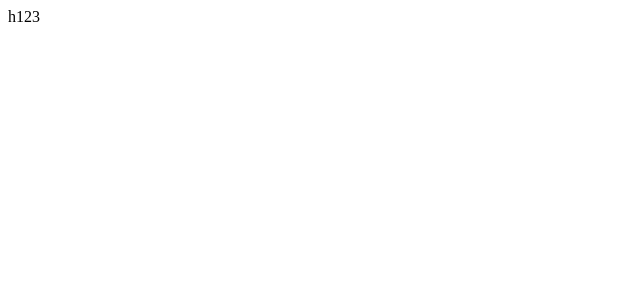
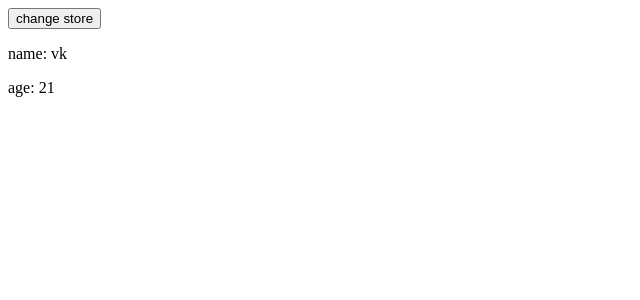
Before and after one commit to vkboo/vk-codes, a React (Create React App) app in the folder react-context-hooks/: page / in a window 1280 px wide. Shown: the top 300 px of the page, without its empty margins (0-640 px from the left). Built offline with nearby package versions, Linux system fonts and the light colour scheme.

Commit message:
feat: context+hooks 能够读取

```diff
--- a/react-context-hooks/src/App.js
+++ b/react-context-hooks/src/App.js
@@ -1,8 +1,13 @@
+
+import { DataProvider } from './store';
+import FComponent from './components/FComponent.jsx';
 function App() {
   return (
-    <div className="App">
-      h123
-    </div>
+    <DataProvider>
+      <div className="App">
+        <FComponent/>
+      </div>
+    </DataProvider>
   );
 }
 
--- /dev/null
+++ b/react-context-hooks/src/components/FComponent.jsx
@@ -0,0 +1,12 @@
+import useStore from '../store/useStore';
+export default function FComponent () {
+    const [values, setValues] = useStore();
+    const onChange = () => {
+        setValues({name: 'adf'})
+    }
+    return <>
+        <button onClick={onChange}>change store</button>
+        <p>name: { values.name } </p>
+        <p>age: { values.age } </p>
+    </>
+}
--- /dev/null
+++ b/react-context-hooks/src/store/DataContext.js
@@ -0,0 +1,2 @@
+import React from 'react';
+export default React.createContext()
--- /dev/null
+++ b/react-context-hooks/src/store/DataProvider.jsx
@@ -0,0 +1,11 @@
+import DataContext from './DataContext';
+import useStore from './useStore';
+const DataProvider = ({ children }) => {
+    const [data] = useStore()
+    return (
+        <DataContext.Provider value={data}>
+            { children }
+        </DataContext.Provider>
+    );
+}
+export default DataProvider;
--- /dev/null
+++ b/react-context-hooks/src/store/index.js
@@ -0,0 +1,3 @@
+import DataProvider from './DataProvider';
+
+export { DataProvider };
--- /dev/null
+++ b/react-context-hooks/src/store/useStore.js
@@ -0,0 +1,25 @@
+import { useState } from 'react';
+
+const initialState = {
+    name: 'vk',
+    age: 21,
+};
+
+// const isObject = a => Array.prototype.toString.call(a) === '[object Object]';
+
+const useStore = key => {
+    const [state, setState] = useState(initialState);
+    const setData = data => {
+        setState({
+            ...state,
+            ...data,
+        });
+    }
+    return [
+        !key ? { ...state } : state[key],
+        setData,
+    ]
+}
+
+
+export default useStore;
```
Also changed, not shown: 1 other file (tests, documents, lock files or other folders).
